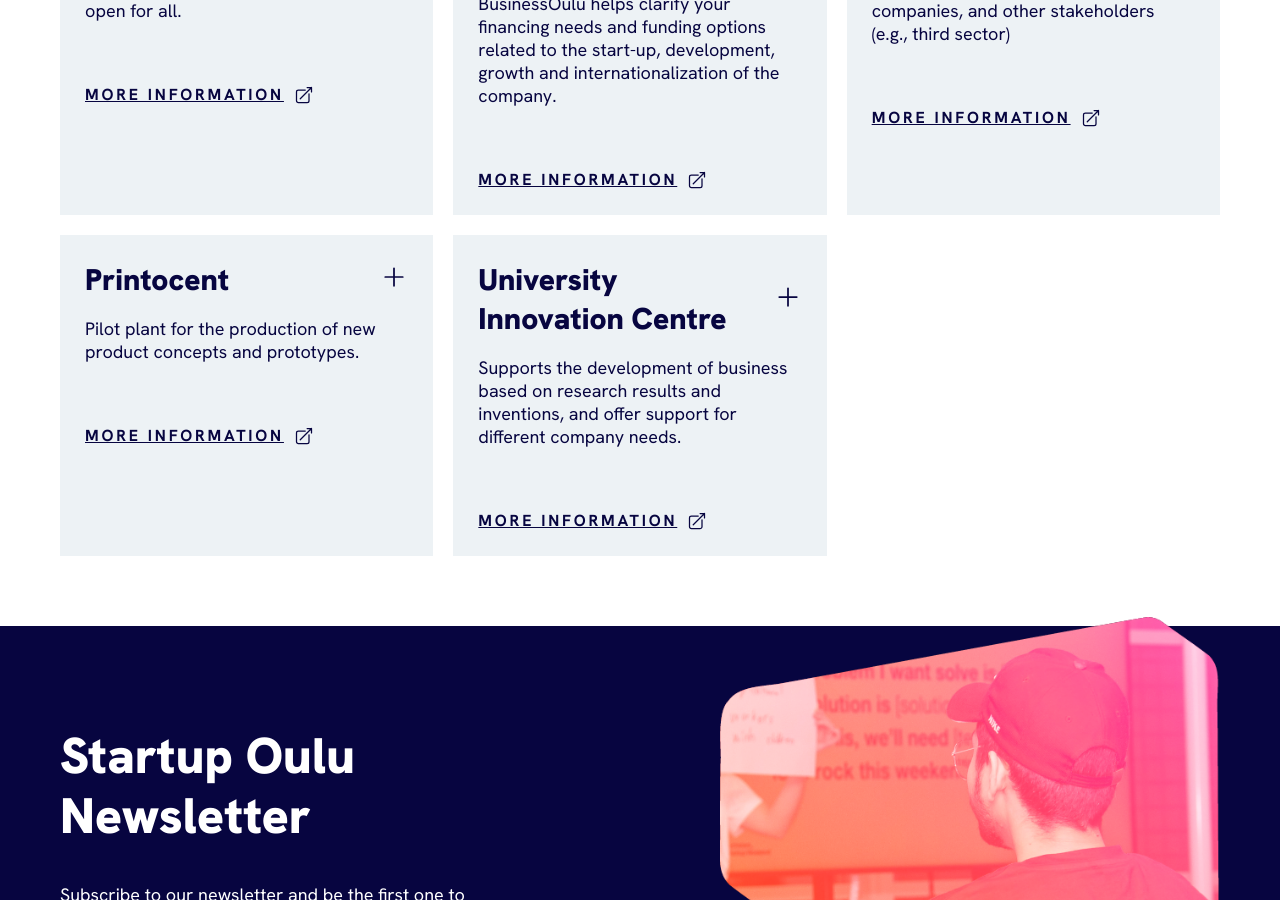
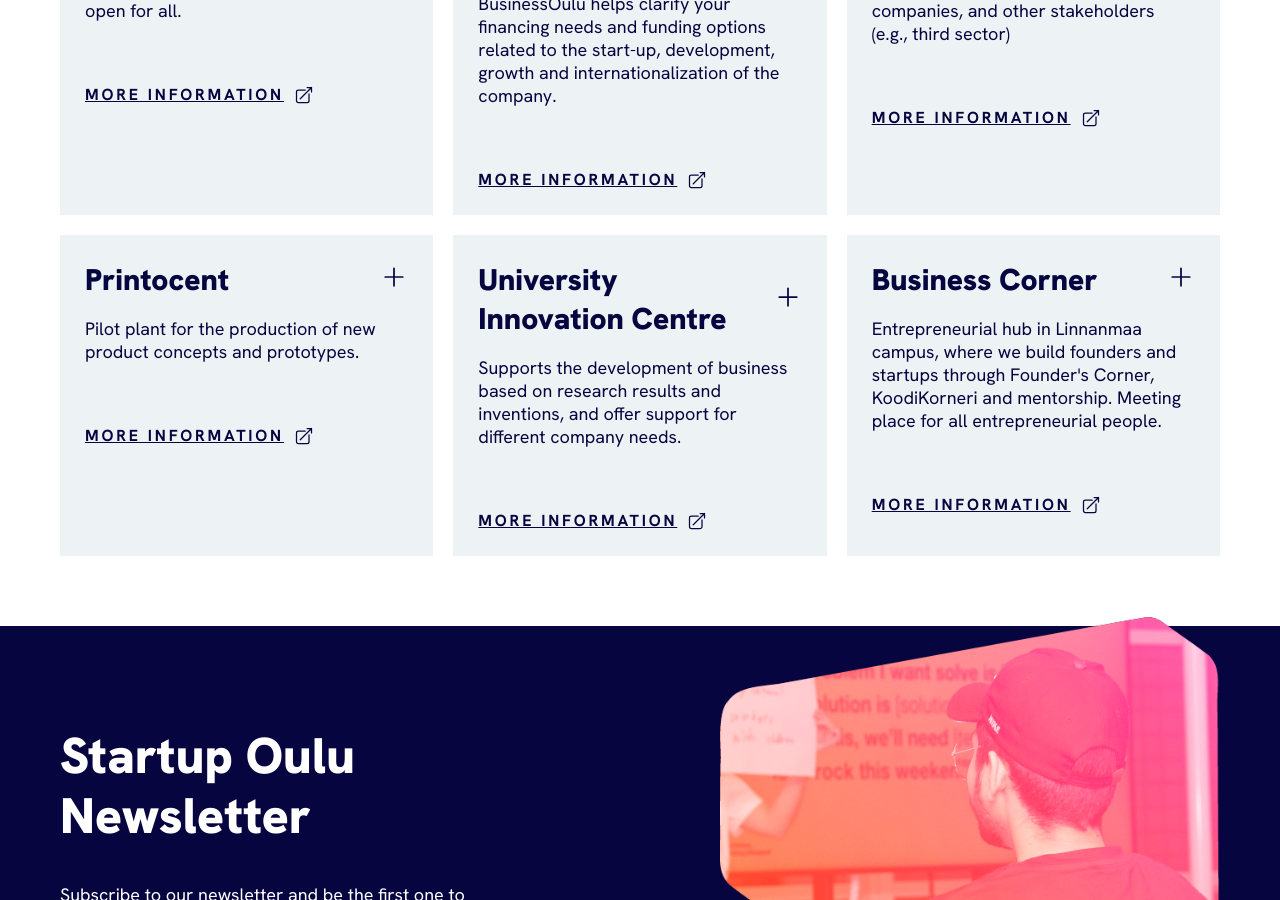
Before and after one commit to StartupOulu/startupoulu.github.io, a Jekyll site: the page built from services/ready-to-grow.html, in a window 1280 px wide and 900 px high, scrolled down 1759 px. Built offline with Jekyll 4.4.1, drawn with Linux system fonts in a browser that asks for light colours.

Commit message:
Update services.yaml

```diff
--- a/_data/services.yaml
+++ b/_data/services.yaml
@@ -68,3 +68,8 @@
   link_label: More information
   link_url: https://www.oulu.fi/en/cooperation/innovation-and-entrepreneurship
   stage: just-exploring, getting-started, ready-to-grow
+- title: Business Corner
+  description: Entrepreneurial hub in Linnanmaa campus, where we build founders and startups through Founder's Corner, KoodiKorneri and mentorship. Meeting place for all entrepreneurial people.
+  link_label: More information
+  link_url: https://oamk.fi/en/development-platforms/business-corner/
+  stage: just-exploring, getting-started, ready-to-grow
```
